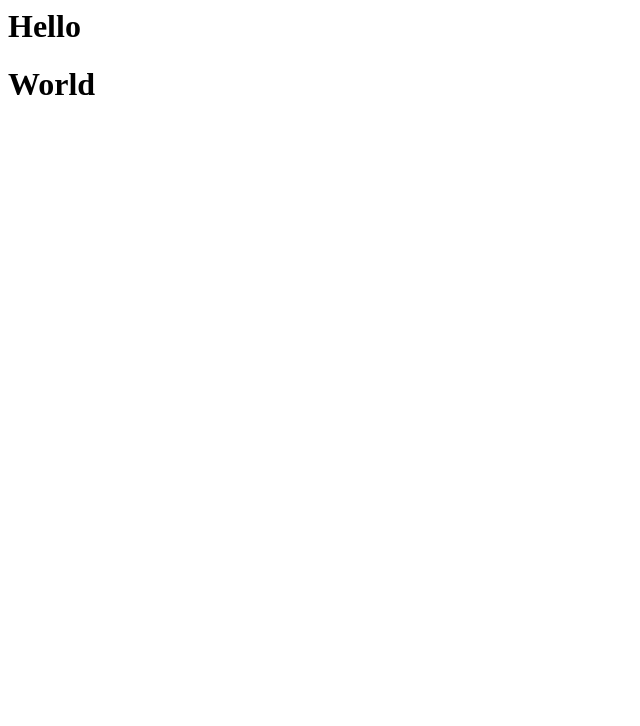
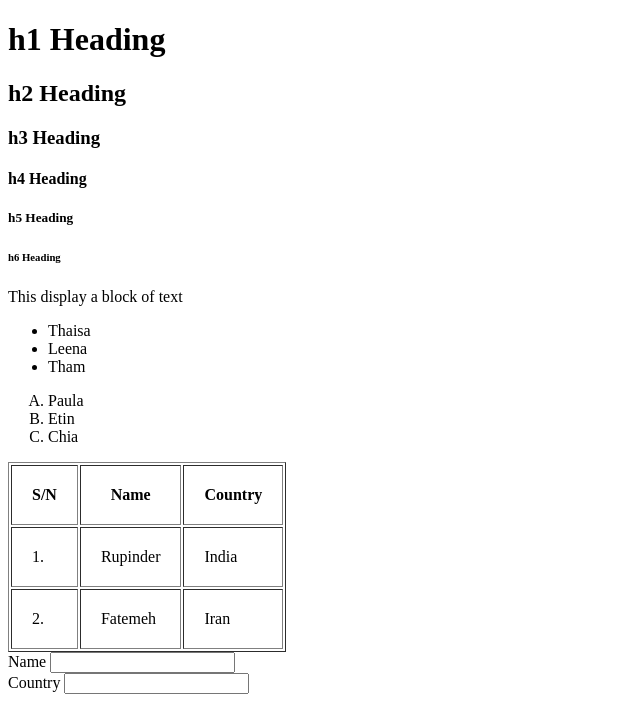
Before and after one commit to Paujsm/html_init, a plain HTML site: page index.html in a window 1280 px wide. Shown: the whole page, without its empty margins (0-640 px from the left). Drawn offline with Linux system fonts and the light colour scheme.

Commit message:
explanation

```diff
--- a/index.html
+++ b/index.html
@@ -1,2 +1,77 @@
-<h1>Hello</h1>
-<h1>World</h1>
+<!DOCTYPE html>
+<html>
+    <head>
+        <meta charset="UTF-8">
+        <meta name="description" content="Wit fall cohort html">
+        <meta name="keywords" content="html, css, biginner, tag">
+        <meta name="viewport" content="width=device-width, initial-scale=1.0">
+        <meta name="" content="">
+<!-- Information from your page to the browser -->
+        <title>This is my first page</title>
+        <link href="#"> <!--css file-->
+    </head>
+
+    <body> <!--thing that you want to see in your page-->
+        <div>
+            <h1>h1 Heading</h1>
+            <h2>h2 Heading</h2>
+            <h3>h3 Heading</h3>
+            <h4>h4 Heading</h4>
+            <h5>h5 Heading</h5>
+            <h6>h6 Heading</h6>
+            <p>This display a block of text</p>
+        </div>
+
+        <section>
+            <ul>
+                <li>Thaisa</li>
+                <li>Leena</li>
+                <li>Tham</li>
+            </ul>
+            <ol type="A" start="C">
+                <li>Paula</li>
+                <li>Etin</li>
+                <li>Chia</li>
+            </ol>
+        </section>
+
+        <table border="1" cellpadding="20">
+            <thead>
+                <tr> <!--table row-->
+                    <th>S/N</th> <!--table head, styling is different, it is bold-->
+                    <th>Name</th>
+                    <th>Country</th>
+                </tr>
+            </thead>
+            <tbody>
+                <tr>
+                    <td>1.</td> <!--table data-->
+                    <td>Rupinder</td>
+                    <td>India</td>
+                </tr>
+                <tr>
+                    <td>2.</td>
+                    <td rowspan="2">Fatemeh</td>
+                    <td>Iran</td>
+                </tr>
+            </tbody>
+            <tfoot></tfoot> <!--optional-->
+        </table>
+
+        <form>
+            <div>
+                <label>Name</label>
+                <input type="text"> <!--type="images, file, text, number"-->
+            </div>
+            <div>
+                <label>Country</label>
+                <input type="text">
+            </div>
+
+        </form>
+
+
+    </body>
+    <footer> <!--Optional-->
+    </footer>
+</html>
```
